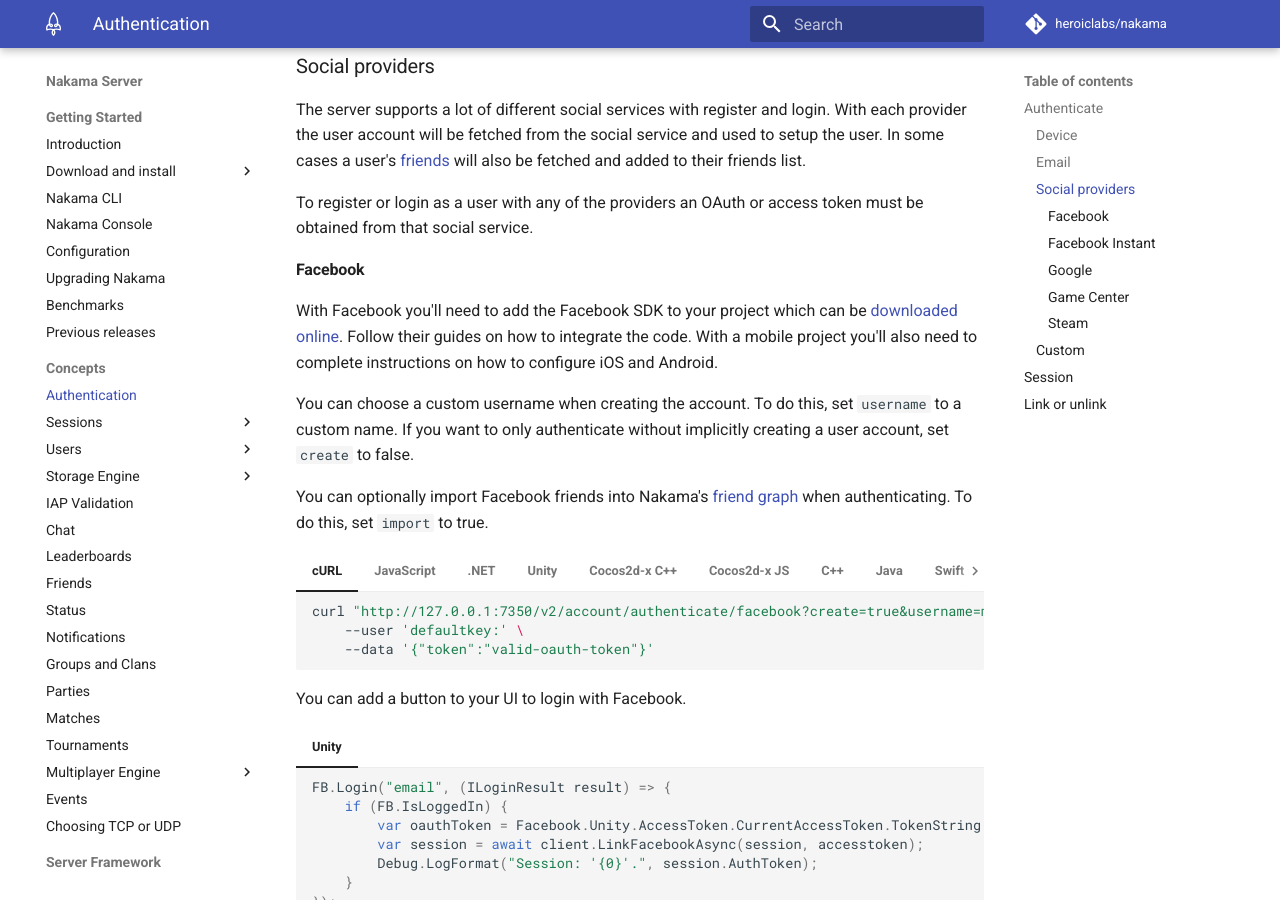
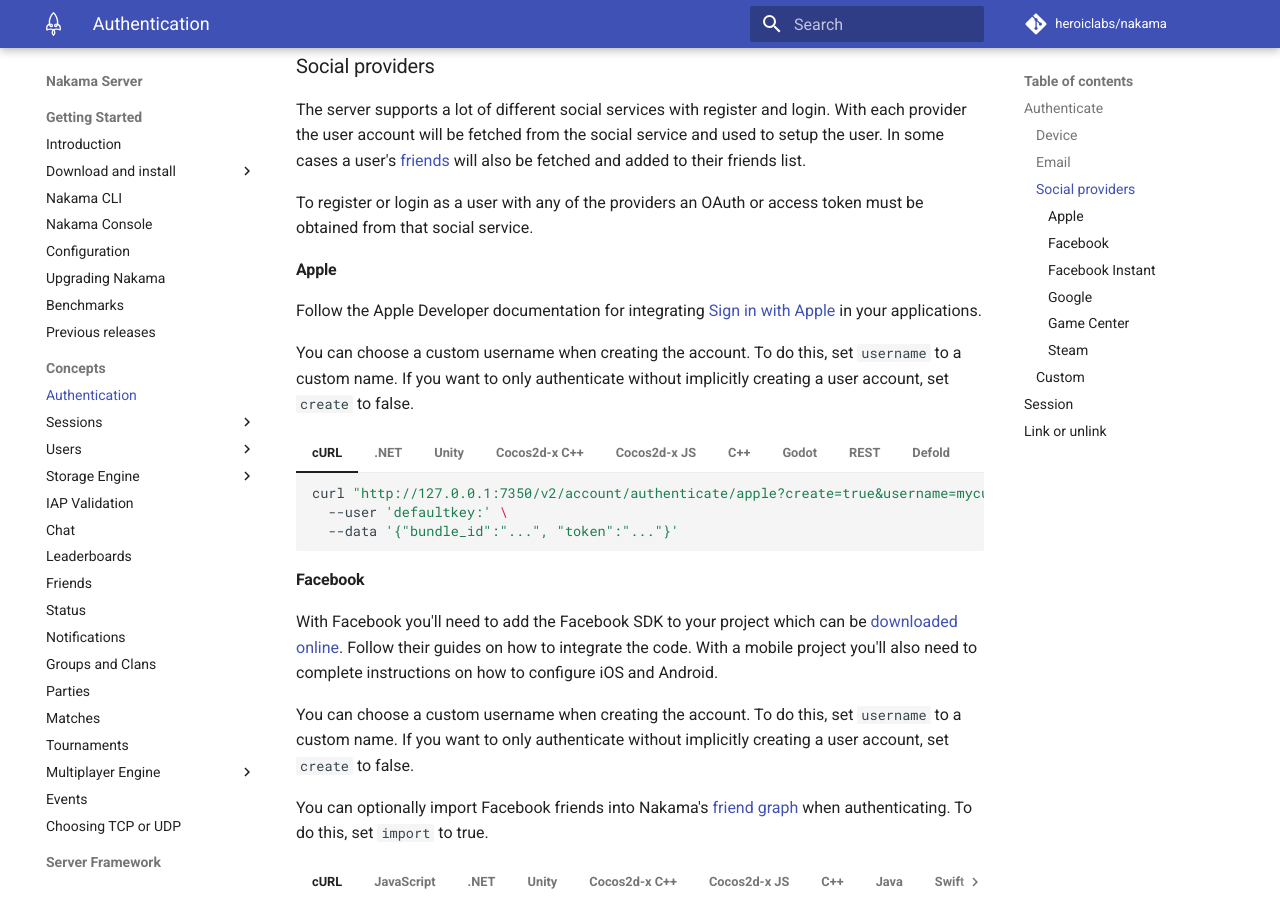
Before and after one commit to heroiclabs/nakama-docs, an MkDocs documentation site: the page built from docs/nakama/concepts/authentication.md, in a window 1280 px wide and 900 px high, scrolled down 1951 px. Built offline with MkDocs 1.6.1 and Material for MkDocs 9.7.7, drawn with Linux system fonts in a browser that asks for light colours; comment, search, counter and statistics services are not loaded; some of the changed text lies outside the part shown.

Commit message:
Copy over changes
- remove ctx from leaderboard list
- apple auth

````diff
--- a/docs/nakama/concepts/authentication.md
+++ b/docs/nakama/concepts/authentication.md
@@ -446,6 +446,142 @@
 The server supports a lot of different social services with register and login. With each provider the user account will be fetched from the social service and used to setup the user. In some cases a user's [friends](friends.md) will also be fetched and added to their friends list.
 
 To register or login as a user with any of the providers an OAuth or access token must be obtained from that social service.
+
+#### Apple
+
+Follow the Apple Developer documentation for integrating [Sign in with Apple](https://developer.apple.com/sign-in-with-apple/get-started/) in your applications.
+
+You can choose a custom username when creating the account. To do this, set `username` to a custom name. If you want to only authenticate without implicitly creating a user account, set `create` to false.
+
+=== "cURL"
+    ```sh
+    curl "http://127.0.0.1:7350/v2/account/authenticate/apple?create=true&username=mycustomusername" \
+      --user 'defaultkey:' \
+      --data '{"bundle_id":"...", "token":"..."}'
+    ```
+
+=== ".NET"
+    ```csharp
+    var bundleId = "...";
+    var token = "...";
+
+    var session = await client.AuthenticateAppleAsync(bundleId, token,
+        publicKeyUrl, salt, signature, timestamp);
+    System.Console.WriteLine("New user: {0}, {1}", session.Created, session);
+    ```
+
+=== "Unity"
+    ```csharp
+    // The official Unity Sign in with Apple package
+    // has been deprecated from the Asset Store.
+    // Alternative packages are available, such as
+    // https://github.com/lupidan/apple-signin-unity#implement-sign-in-with-apple
+
+    var bundleId = "...";
+    var token = "...";
+
+    var session = await client.AuthenticateAppleAsync(bundleId, token);
+    Debug.LogFormat("New user: {0}, {1}", session.Created, session);
+    ```
+
+=== "Cocos2d-x C++"
+    ```cpp
+    auto successCallback = [](NSessionPtr session)
+    {
+        CCLOG("Authenticated successfully. User ID: %s", session->getUserId().c_str());
+    };
+
+    auto errorCallback = [](const NError& error)
+    {
+    };
+
+    std::string bundleId = "...";
+    std::string token = "...";
+
+    client->authenticateApple(bundleId, token);
+    ```
+
+=== "Cocos2d-x JS"
+    ```js
+    const bundle_id = "...";
+    const token = "...";
+
+    client.authenticateApple({
+      bundle_id: bundle_id,
+      token: token,
+      username: "mycustomusername",
+      create: true
+    }).then(function(session) {
+      cc.log("Authenticated successfully. User ID:", session.user_id);
+    },
+
+    function(error) {
+      cc.error("authenticate failed:", JSON.stringify(error));
+    });
+    ```
+
+=== "C++"
+    ```cpp
+    auto successCallback = [](NSessionPtr session)
+    {
+        std::cout << "Authenticated successfully. User ID: " << session->getUserId() << std::endl;
+    };
+
+    auto errorCallback = [](const NError& error)
+    {
+    };
+
+    std::string bundleId = "...";
+    std::string token = "...";
+
+    client->authenticateApple(bundleId, token);
+    ```
+
+=== "Godot"
+    ```gdscript
+    var bundle_id = "..."
+    var token = "..."
+
+    var session : NakamaSession = yield(client.authenticate_apple_async(bundle_id, token), "completed")
+
+    if session.is_exception():
+        print("An error occured: %s" % session)
+        return
+
+    print("Successfully authenticated: %s" % session)
+    ```
+
+=== "REST"
+    ```
+    POST /v2/account/authenticate/apple?create=true&username=mycustomusername
+    Host: 127.0.0.1:7350
+    Accept: application/json
+    Content-Type: application/json
+    Authorization: Basic base64(ServerKey:)
+
+    {
+      "bundle_id": "...",
+      "token": "...",
+    }
+    ```
+
+=== "Defold"
+    ```lua
+    -- Use https://defold.com/assets/siwa/
+    local bundle_id = "..."
+    local token = "..."
+
+    local body = nakama.create_api_account_apple(bundle_id, token)
+    local result = nakama.authenticate_apple(client, body, true, "mycustomusername")
+
+    if not result.token then
+      print("Unable to login")
+      return
+    end
+
+    -- store the token and use it when communicating with the server
+    nakama.set_bearer_token(client, result.token)
+    ```
 
 #### Facebook
 
@@ -1647,6 +1783,7 @@
 
 | Link | Description |
 | ---- | ----------- |
+| Apple | An Apple account. |
 | Custom | A custom identifier from another identity service. |
 | Device | A unique identifier for a device which belongs to the user. |
 | Email | An email and password set by the user. |
````
Also changed, not shown: docs/nakama/server-framework/function-reference.md (+1 -2 lines).
